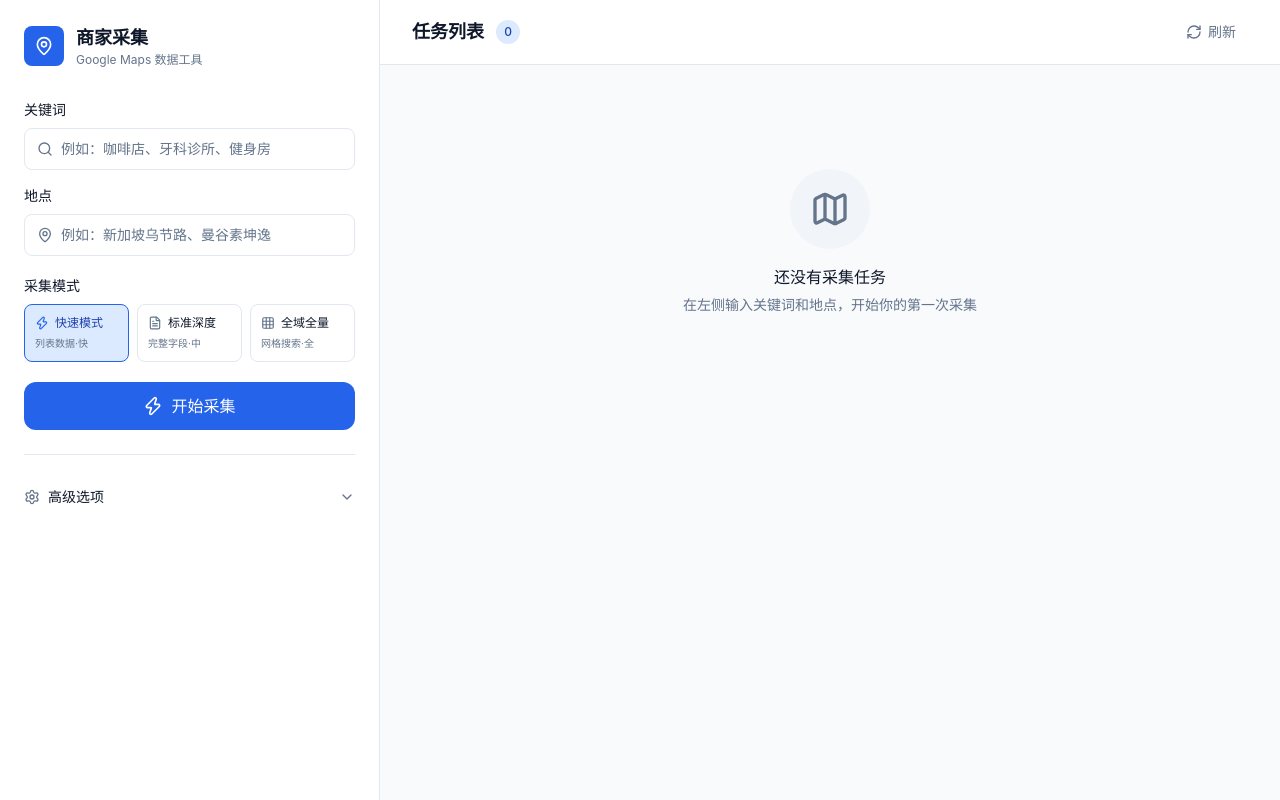
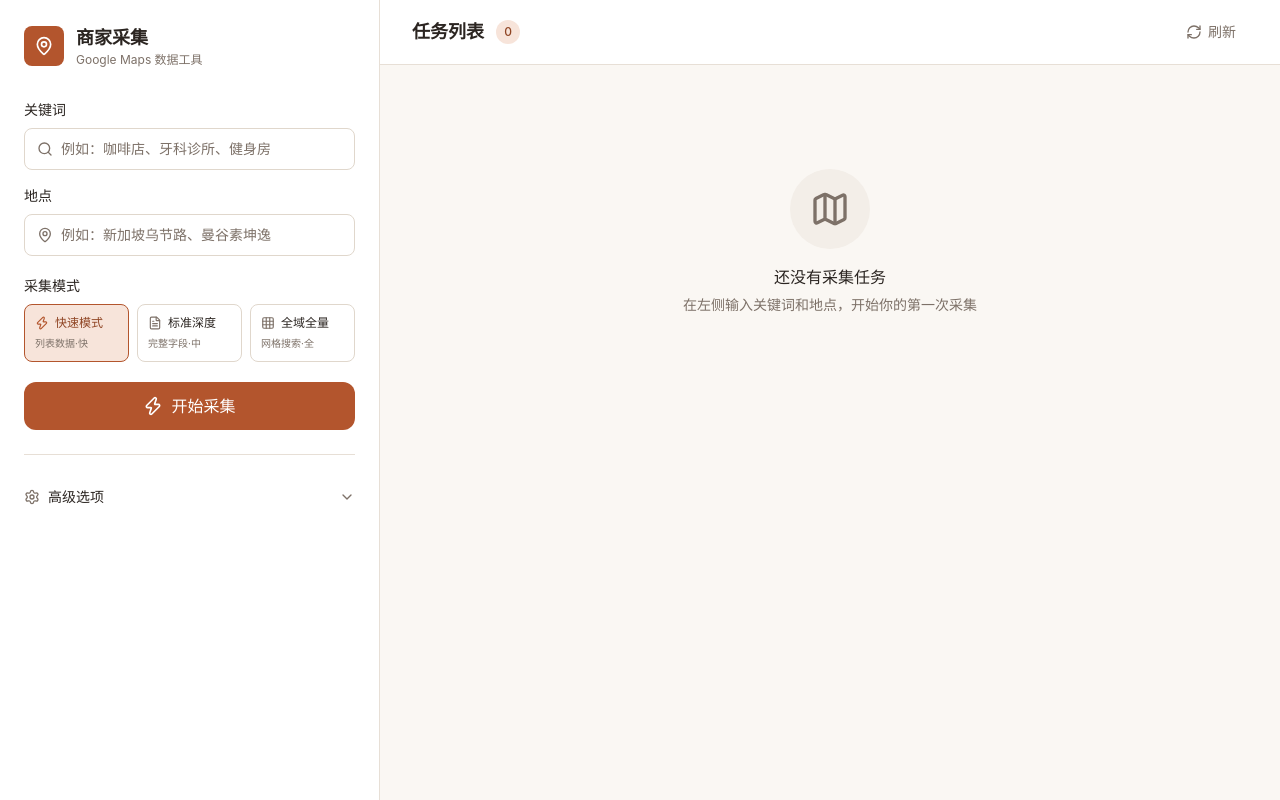
Before and after one commit to nihao555-hub/map, a Django app: template web/static/templates/index.html in a window 1280 px wide. Run offline with Django 3.2, Linux system fonts and the light colour scheme; the template is opened without the code that fills it, so the values that code supplies are empty; style sheets or scripts are compiled from the project's sources; some libraries are stand-ins or nearby versions.

Commit message:
ui: 前端界面视觉打磨——低饱和暖色主题、卡片化任务列表与状态徽章优化

```diff
--- a/web/static/css/main.css
+++ b/web/static/css/main.css
@@ -4,38 +4,39 @@
 
 /* Design Tokens */
 :root {
-  --brand-primary: #2563eb;
+  /* 低饱和暖色系主题（陶土赭主色 + 暖白底） */
+  --brand-primary: #b3552d;
   --brand-primary-foreground: #ffffff;
-  --brand-primary-hover: #1d4ed8;
-  --brand-primary-active: #1e40af;
-  --brand-primary-soft: #dbeafe;
-  --brand-primary-soft-foreground: #1e40af;
+  --brand-primary-hover: #9c4826;
+  --brand-primary-active: #863e21;
+  --brand-primary-soft: #f7e4da;
+  --brand-primary-soft-foreground: #8f4423;
 
-  --brand-background: #f8fafc;
-  --brand-foreground: #0f172a;
+  --brand-background: #faf7f3;
+  --brand-foreground: #2b2521;
   --brand-card: #ffffff;
-  --brand-card-foreground: #0f172a;
+  --brand-card-foreground: #2b2521;
   --brand-popover: #ffffff;
-  --brand-popover-foreground: #0f172a;
+  --brand-popover-foreground: #2b2521;
 
-  --brand-muted: #f1f5f9;
-  --brand-muted-foreground: #64748b;
+  --brand-muted: #f3eee8;
+  --brand-muted-foreground: #7d7168;
 
-  --brand-border: #e2e8f0;
-  --brand-input: #e2e8f0;
-  --brand-ring: #2563eb;
+  --brand-border: #e7dfd6;
+  --brand-input: #e0d7cc;
+  --brand-ring: #b3552d;
 
-  --state-success: #10b981;
+  --state-success: #4d7c5f;
   --state-success-foreground: #ffffff;
-  --state-success-soft: #d1fae5;
-  --state-warning: #f59e0b;
+  --state-success-soft: #e2efe6;
+  --state-warning: #b8873a;
   --state-warning-foreground: #ffffff;
-  --state-warning-soft: #fef3c7;
-  --state-error: #ef4444;
+  --state-warning-soft: #f6ecd8;
+  --state-error: #a8524a;
   --state-error-foreground: #ffffff;
-  --state-error-soft: #fee2e2;
-  --state-info: #3b82f6;
-  --state-info-soft: #dbeafe;
+  --state-error-soft: #f5e3e1;
+  --state-info: #8a6d4b;
+  --state-info-soft: #f0e8dd;
 
   --brand-radius-sm: 4px;
   --brand-radius-md: 8px;
```
Also changed, not shown: other parts of web/static/css/main.css (+14 -11 lines).
